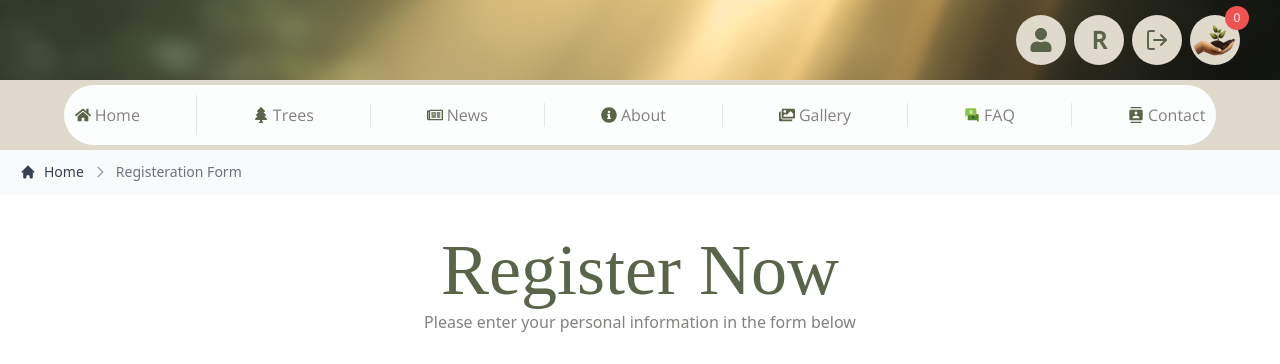
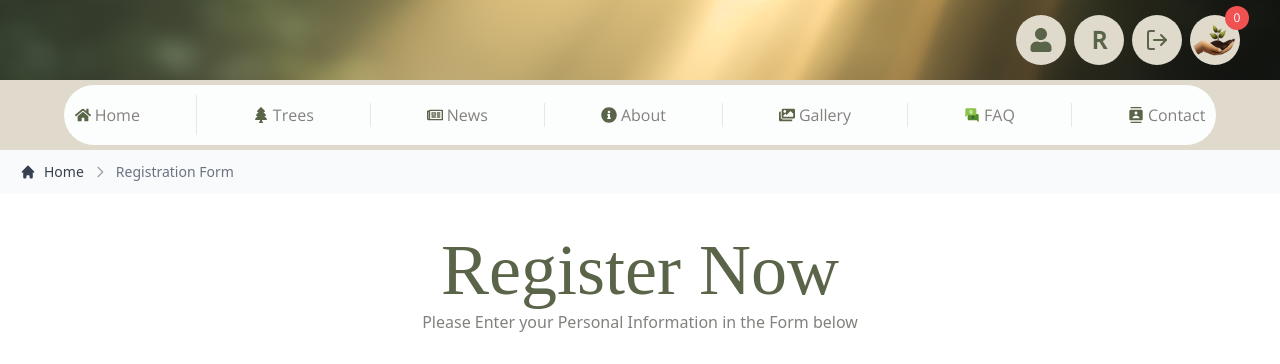
Before and after one commit to solawi-projects/baum-bauer-frontend, a React (Vite) app: page /register in a window 1280 px wide. Shown: the top 364 px of the page. Built offline with nearby package versions, Linux system fonts and the light colour scheme; a web font is replaced by a local one.

Commit message:
pageBreadcrumb component is added

```diff
--- a/src/pages/News.jsx
+++ b/src/pages/News.jsx
@@ -38,6 +38,7 @@ const News = () => {
       imageUrl: "src/assets/images/news_images/news1.jpg",
     },
   ];
+
 
   return (
     <div className="bg-bg-page-color">
--- a/src/pages/Register.jsx
+++ b/src/pages/Register.jsx
@@ -18,19 +18,14 @@ import { FaHouse } from "react-icons/fa6";
 
 import { Link } from "react-router-dom";
 import EachPageHeader from "../components/EachPageHeader";
+import PageBreadcrumb from "../components/PageBreadcrumb";
 const Register = () => {
-  const titles =['Register Now', 'Please enter your personal information in the form below']
+  const titles =['Register Now', 'Please Enter your Personal Information in the Form below']
+  const aLinkValues = [{ linkTo: "/", linkIcon: HiHome, linkText: "Home" }];
+  const daLinkValues = { linkText: "Registration Form" };
   return (
     <>
-      <Breadcrumb
-        aria-label=""
-        className="bg-gray-50 px-5 py-3 dark:bg-gray-800"
-      >
-        <Breadcrumb.Item href="/" icon={HiHome}>
-          Home
-        </Breadcrumb.Item>
-        <Breadcrumb.Item>Registeration Form</Breadcrumb.Item>
-      </Breadcrumb>
+      <PageBreadcrumb activeLinks={aLinkValues} deActiveLink={daLinkValues} />
       <EachPageHeader title={titles[0]} subtitle={titles[1]} />
 
 
```
